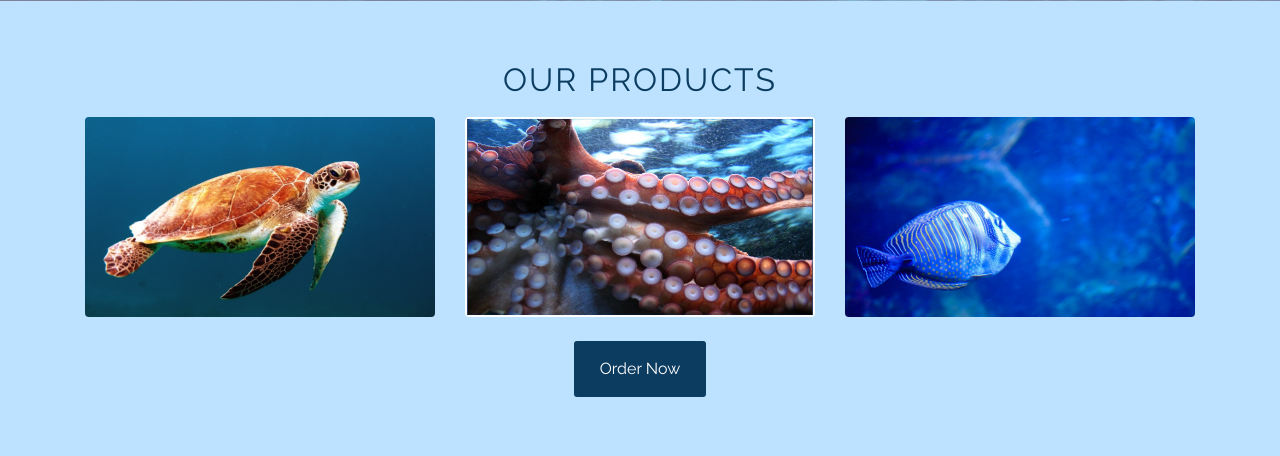
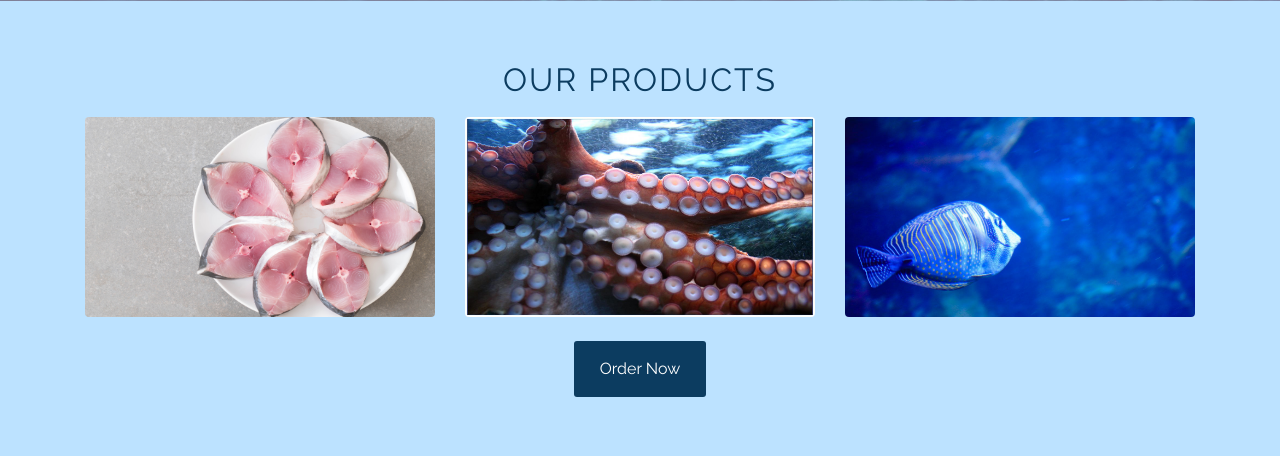
Before and after one commit to levimake/seafoodexports, a Django app: page / in a window 1280 px wide. Shown: the part 771-1227 px from the top of the page. Run offline with Django 3.2, Linux system fonts and the light colour scheme; some libraries are stand-ins or nearby versions.

Commit message:
aama kalanju

```diff
--- a/common/templates/index.html
+++ b/common/templates/index.html
@@ -54,7 +54,7 @@ background-image: url("{% static "commons/images/paralsec2.jpg" %}");
 <div class="row">
     <div class="col-md-4">
       <div class="thumbnail">
-          <img src="{% static "commons/images/aama.jpg" %}" class="rounded" style="width:100%; height:200px;">
+          <img src="{% static "commons/images/fillets.jpg" %}" class="rounded" style="width:100%; height:200px;">
           <div class="caption">
           </div>
       </div>
```
Also changed, not shown: common/static/commons/images/aama.jpg (deleted), common/static/commons/images/bluesea1.jpg (deleted), common/static/commons/images/fillets.jpg (added), common/static/commons/images/partner1.png (deleted), common/static/commons/images/partner2.png (deleted), common/static/commons/images/partner3.png (deleted), common/static/commons/images/partner4.png (deleted), orders/migrations/0001_initial.py (added).
